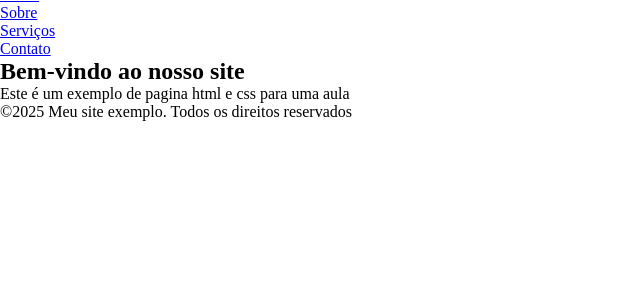
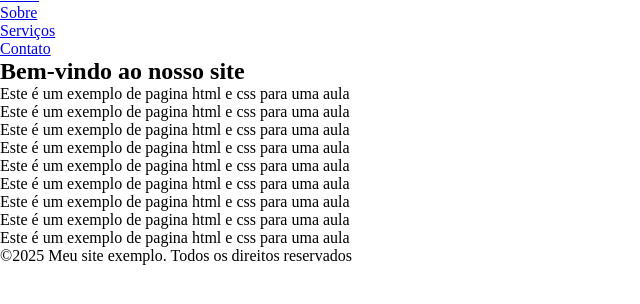
Before and after one commit to RObsonOli/aulas-sobre-git, a plain HTML site: page index.html in a window 1280 px wide. Shown: the part 78-382 px from the top of the page, without its empty margins (0-640 px from the left). Drawn offline with Linux system fonts and the light colour scheme.

Commit message:
adicionando novos paragrafos

```diff
--- a/index.html
+++ b/index.html
@@ -23,6 +23,14 @@
     <section class="conteudo">
         <h2>Bem-vindo ao nosso site</h2>
         <p>Este é um exemplo de pagina html e css para uma aula</p>
+        <p>Este é um exemplo de pagina html e css para uma aula</p>
+        <p>Este é um exemplo de pagina html e css para uma aula</p>
+        <p>Este é um exemplo de pagina html e css para uma aula</p>
+        <p>Este é um exemplo de pagina html e css para uma aula</p>
+        <p>Este é um exemplo de pagina html e css para uma aula</p>
+        <p>Este é um exemplo de pagina html e css para uma aula</p>
+        <p>Este é um exemplo de pagina html e css para uma aula</p>
+        <p>Este é um exemplo de pagina html e css para uma aula</p>
     </section>
     <footer>
         <p>&copy;2025 Meu site exemplo. Todos os direitos reservados</p>
```
